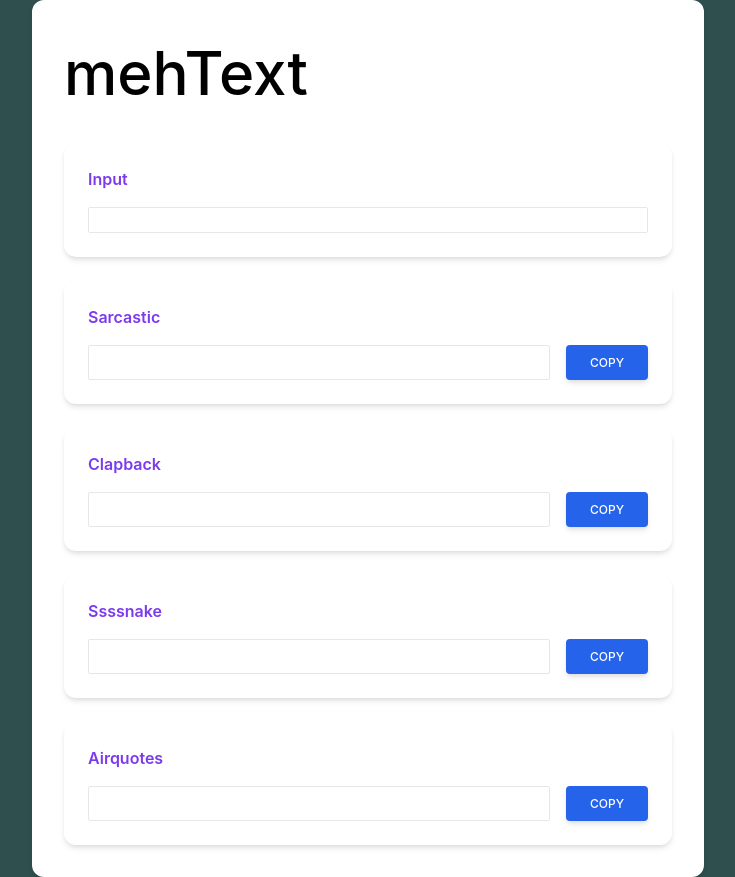
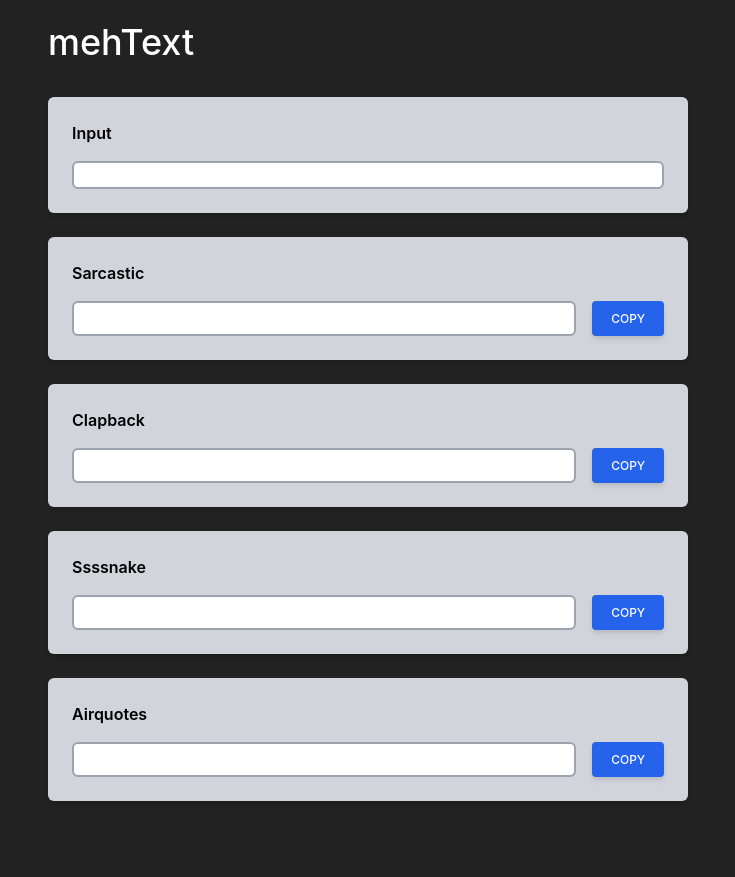
Before and after one commit to vancetran/mehtext, a React (Create React App) app: page / in a window 1280 px wide. Shown: the whole page, without its empty margins (272-1007 px from the left). After the commit the page ends 817 px from the top, so only its background shows below. Built offline with nearby package versions, Linux system fonts and the light colour scheme.

Commit message:
main - style clean up

```diff
--- a/src/App.css
+++ b/src/App.css
@@ -1,3 +1,3 @@
 body {
-  background-color: darkslategrey;
+  background-color: #222;
 }
--- a/src/App.tsx
+++ b/src/App.tsx
@@ -17,8 +17,8 @@ function App() {
 
   return (
     <Page>
-      <div className="p-8">
-        <h1 className="block mt-1 mb-8 text-6xl leading-tight font-medium text-black">
+      <div className="p-4">
+        <h1 className="block mt-1 mb-8 text-4xl leading-tight font-medium text-white">
           {l10n.main.appTitle}
         </h1>
         <div className="space-y-6">
--- a/src/components/Button.tsx
+++ b/src/components/Button.tsx
@@ -7,15 +7,19 @@ type ButtonProps = {
   id: string
   /** the onClick handler of this button */
   onClick: MouseEventHandler<HTMLButtonElement>
+  /** fixed width of button */
+  fixedWidth?: number
 }
 
 const Button = (props: ButtonProps) => {
-  const { children = 'Button', ...rest } = props
+  const { children = 'Button', fixedWidth = null, ...rest } = props
+
+  const optionalWidth = fixedWidth ? `w-${fixedWidth}` : ''
   return (
     <button
       {...rest}
       type="button"
-      className="inline-block px-6 py-2.5 bg-blue-600 text-white font-medium text-xs leading-tight uppercase rounded shadow-md hover:bg-blue-700 hover:shadow-lg focus:bg-blue-700 focus:shadow-lg focus:outline-none focus:ring-0 active:bg-blue-800 active:shadow-lg transition duration-150 ease-in-out"
+      className={`inline-block px-3 py-2.5 bg-blue-600 text-white font-medium text-xs leading-tight uppercase rounded shadow-md hover:bg-blue-700 hover:shadow-lg focus:bg-blue-700 focus:shadow-lg focus:outline-none focus:ring-0 active:bg-blue-800 active:shadow-lg transition duration-150 ease-in-out ${optionalWidth}`}
     >
       {children}
     </button>
--- a/src/components/Page.tsx
+++ b/src/components/Page.tsx
@@ -3,7 +3,7 @@ import React from 'react'
 type Props = { children: React.ReactNode }
 
 const Page = (props: Props) => (
-  <div className="max-w-md mx-auto bg-white rounded-xl shadow-md overflow-hidden md:max-w-2xl">
+  <div className="max-w-md mx-auto overflow-hidden md:max-w-2xl">
     {props.children}
   </div>
 )
--- a/src/components/TextField.tsx
+++ b/src/components/TextField.tsx
@@ -34,16 +34,16 @@ const TextField = ({
   }
 
   return (
-    <div className="p-6 bg-white rounded-xl shadow-md flex flex-col items-left space-y-4">
+    <div className="p-6 bg-gray-300 rounded-md shadow-md flex flex-col items-left space-y-4">
       <label
         htmlFor={`${name}-textField`}
-        className="font-semibold text-purple-600"
+        className="font-semibold text-grey-600"
       >
         {label}
       </label>
       <div className="flex flex-row space-x-4">
         <input
-          className="border w-full rounded-sm"
+          className="w-full rounded-md border-gray-400 border-2"
           type="text"
           id={`${name}-textField`}
           name={name}
@@ -51,7 +51,11 @@ const TextField = ({
           value={value}
         />
         {copyButton && (
-          <Button id={`${name}-button`} onClick={handleButtonText}>
+          <Button
+            id={`${name}-button`}
+            onClick={handleButtonText}
+            fixedWidth={20}
+          >
             {copyButtonText}
           </Button>
         )}
```
